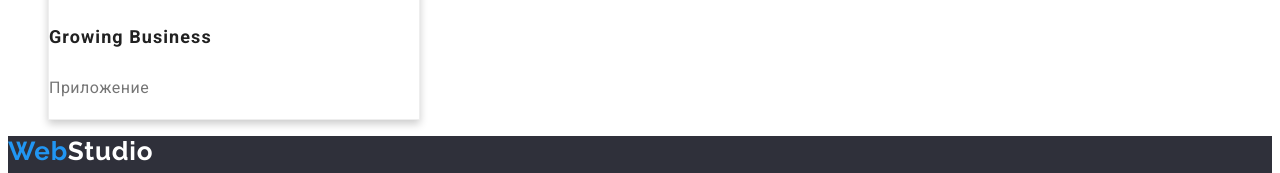
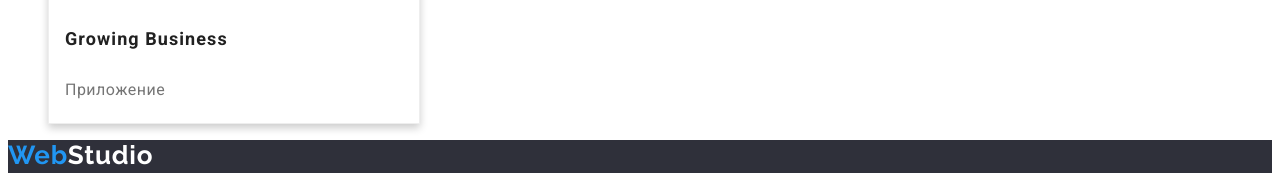
Before and after one commit to george9907/goit-markup-hw-02, a plain HTML site: page portfolio.html in a window 1280 px wide. Shown: the part 3967-4140 px from the top of the page. Drawn offline with Linux system fonts and the light colour scheme.

Commit message:
Update portfolio.html

```diff
--- a/portfolio.html
+++ b/portfolio.html
@@ -120,7 +120,7 @@
                 <li class="all-item">
                     <div class="card-all">
                         <img src="./img/img (8).jpg" alt="">
-                        <div>
+                        <div class="container-card">
                             <h3 class="container-header">Growing Business</h3>
                             <p class="container-text">Приложение</p>
                         </div>
```
